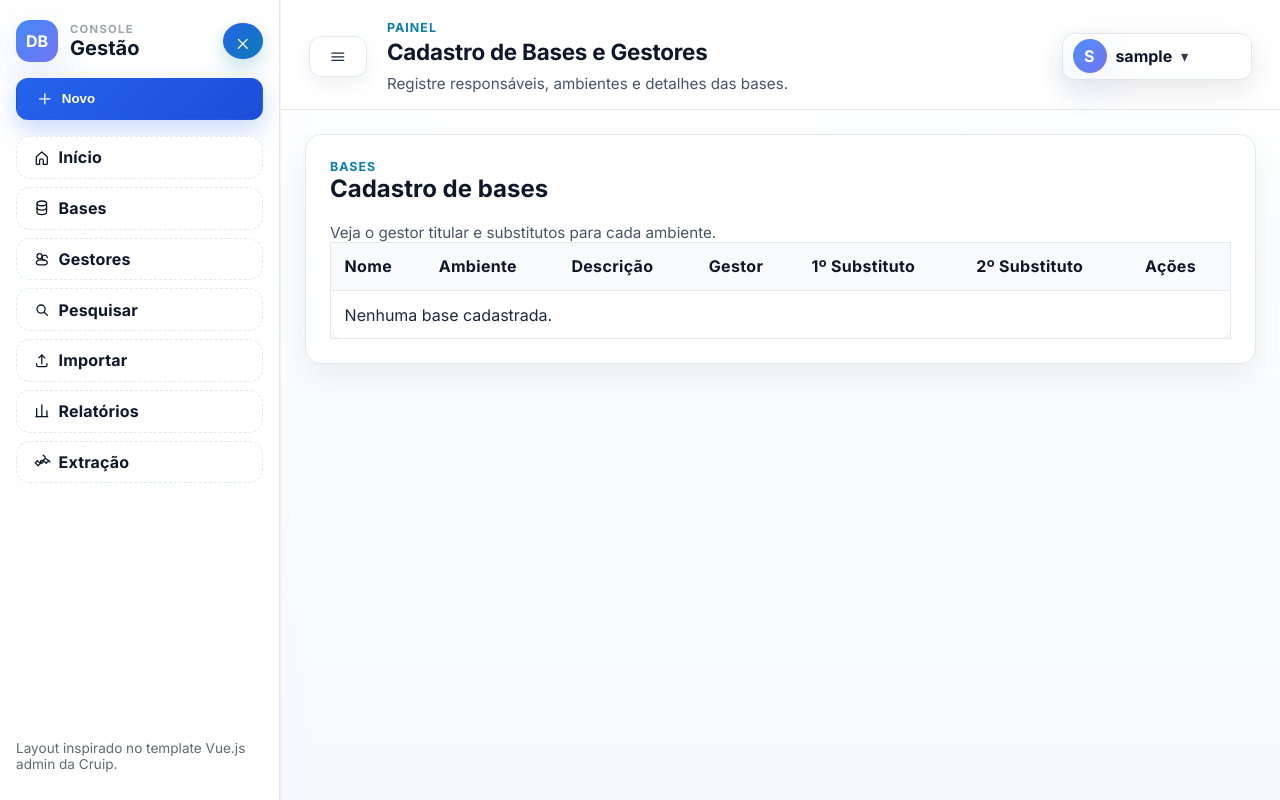
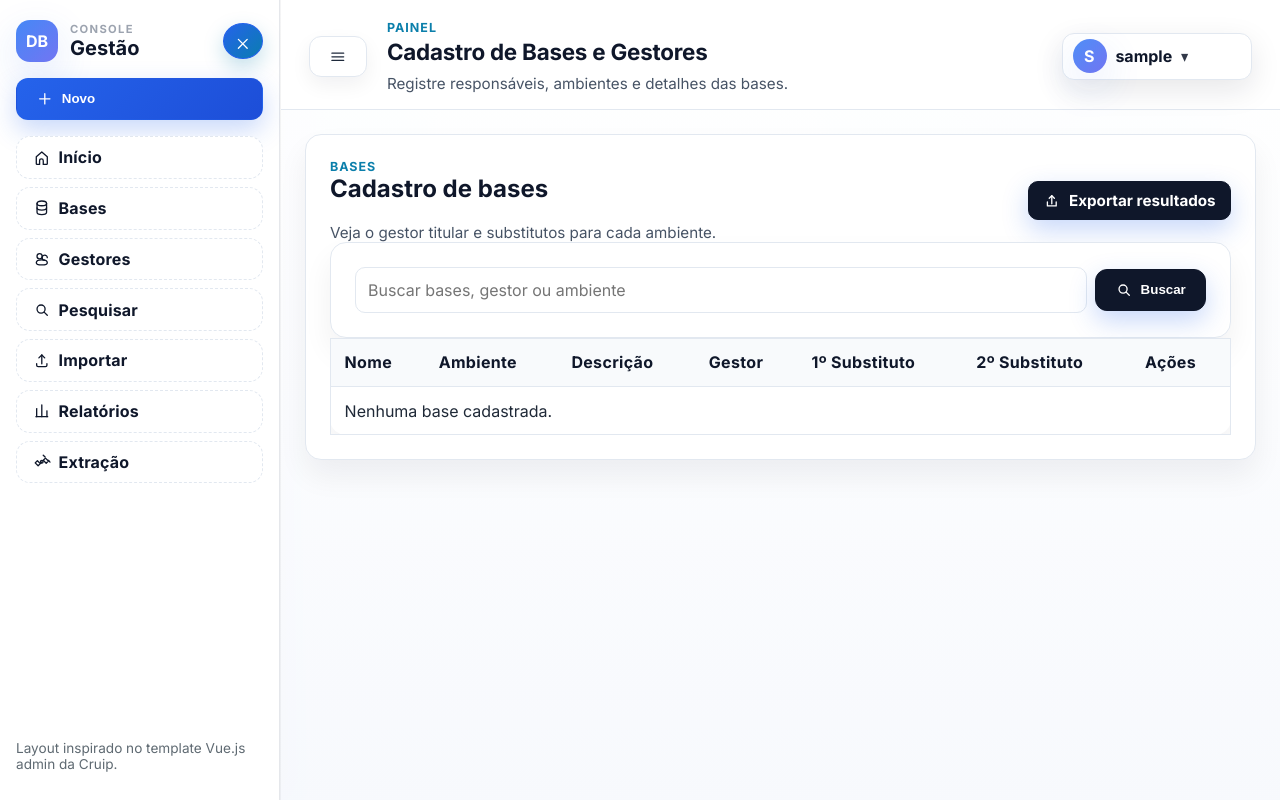
Before and after one commit to leandrojtv/Arquivos, a Flask app: page /bases in a window 1280 px wide. Run offline with Flask 3, Linux system fonts and the light colour scheme; the visitor is signed in with stand-in values (Sample User, id 1); data comes from the database, SQL or seed files in the repository; data that the repository does not hold is empty.

Commit message:
Add search and export controls to bases list

```diff
--- a/app.py
+++ b/app.py
@@ -1665,17 +1665,9 @@ def ensure_gestor_exists(gestor_id, field_label):
 @app.route("/bases")
 @login_required
 def list_bases():
-    records = query_db(
-        """
-        SELECT b.*, g.name as gestor_name, gs1.name as sub1_name, gs2.name as sub2_name
-        FROM bases b
-        LEFT JOIN gestors g ON g.id = b.gestor_id
-        LEFT JOIN gestors gs1 ON gs1.id = b.substituto1_id
-        LEFT JOIN gestors gs2 ON gs2.id = b.substituto2_id
-        ORDER BY b.id DESC
-        """
-    )
-    return render_template("bases.html", bases=records)
+    query = request.args.get("q", "").strip()
+    records = get_filtered_bases(query, "", "", "", "", "")
+    return render_template("bases.html", bases=records, query=query)
 
 
 @app.route("/bases/<int:base_id>")
--- a/templates/bases.html
+++ b/templates/bases.html
@@ -8,7 +8,15 @@
       <h2>Cadastro de bases</h2>
       <p class="subtitle">Veja o gestor titular e substitutos para cada ambiente.</p>
     </div>
+    <a class="button secondary compact" href="{{ url_for('export_bases_search', q=query) }}"><svg class="icon"><use href="#icon-export"></use></svg><span>Exportar resultados</span></a>
   </header>
+  <form method="get" class="inline-form">
+    <input type="text" name="q" placeholder="Buscar bases, gestor ou ambiente" value="{{ query }}" />
+    <button type="submit" class="button secondary">
+      <svg class="icon"><use href="#icon-search"></use></svg>
+      <span>Buscar</span>
+    </button>
+  </form>
   <div class="table-wrapper">
     <table>
       <thead>
```
